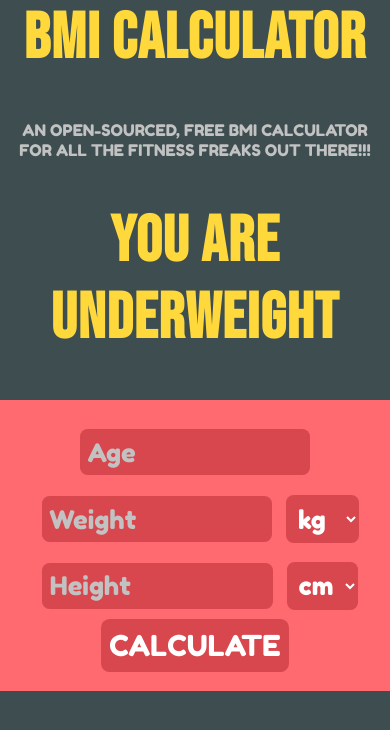
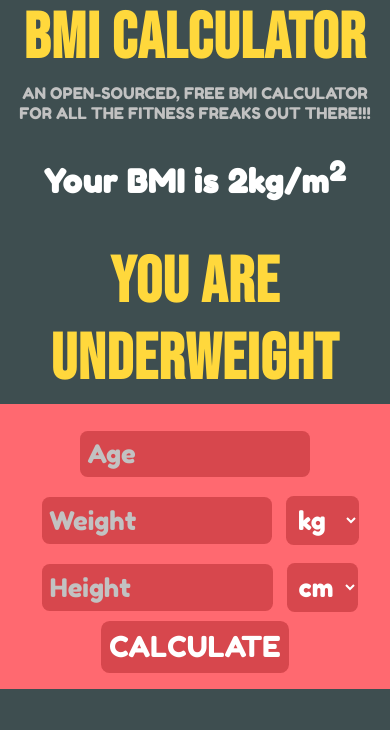
Before and after one commit to mohakdev/BMI-Calculator, a plain HTML site: page index.html in a window 390 px wide. Drawn offline with Linux system fonts and the light colour scheme.

Commit message:
responsive test 2

```diff
--- a/CSS/style.css
+++ b/CSS/style.css
@@ -14,7 +14,7 @@
 /*Properties [Things like color and font which remain same for desktop and mobile]*/
 body {
     background-color: #3E4E50;
-
+    overflow : hidden;
 }
 h1 {
     color: var(--HeadingColor);
@@ -72,8 +72,6 @@ p {
 
 #details {
     background-color: var(--PrimaryPink);
-    padding: 1.2em;
-    border-radius: 0.7em;
 }
 /*Position for devices with width lower than 768px*/
 body {
@@ -84,13 +82,20 @@ body {
     display : block;
 }
 #details {
-    border-radius : 0em;
+    border-radius: 0em;
+    padding: 1em;
+}
+h1{
+    margin-bottom : 0.1em;
+}
+p{
+    margin-top : 0.1em;
+    margin-bottom : 0.1em;
 }
 
 
-
 /*Media Queries*/
-@media only screen and (min-width: 768px) {
+@media only screen and (min-width: 800px) {
     /*Position for devices with width higher than 768px*/
     body {
         margin-left: 3.5em;
@@ -127,6 +132,7 @@ body {
         float: right;
         margin-left: 12em;
         margin-top: 4em;
-        border-radius : 1em;
+        border-radius: 1.3em;
+        padding: 1.1em;
     }
 }
--- a/index.html
+++ b/index.html
@@ -1,6 +1,7 @@
 <html xmlns="http://www.w3.org/1999/xhtml">
 <head>
     <title>BMI Calculator</title>
+    <meta name="viewport" content="width=device-width,initial-scale=1.0">
     <link rel="stylesheet" type="text/css" href="CSS/style.css" />
 </head>
 <body>
@@ -8,7 +9,7 @@
         <div>
             <h1>BMI CALCULATOR</h1>
             <p class="description">AN OPEN-SOURCED, FREE BMI CALCULATOR <br /> FOR ALL THE FITNESS FREAKS OUT THERE!!!</p>
-            <h3 id="bmiNumber"><sup></sup></h3>
+            <h3 id="bmiNumber">Your BMI is 2kg/m<sup>2</sup></h3>
             <h1 id="result">YOU ARE UNDERWEIGHT</h1>
         </div>
         <div>
```
